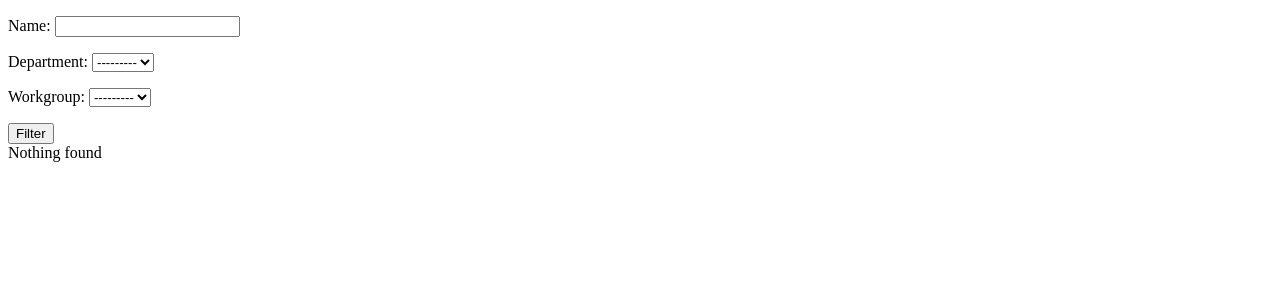
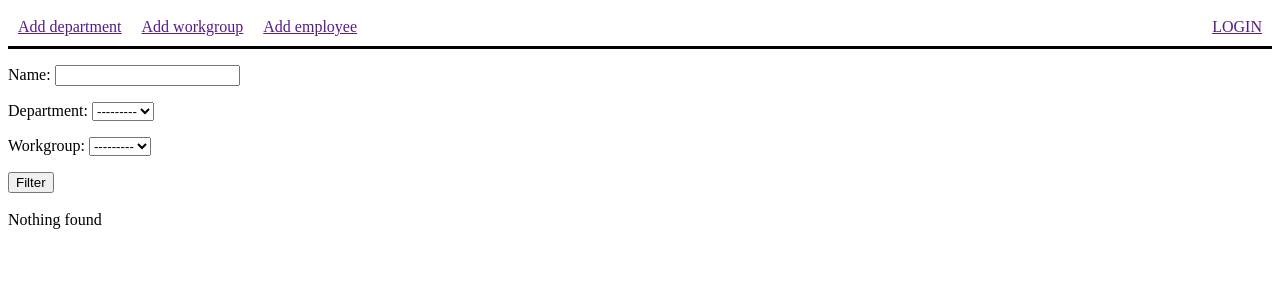
Before and after one commit to Borisoid/DjangoHR, a Django app: template apps/employee_structure/templates/employee_list.html in a window 1280 px wide. Shown: the top 300 px of the page. Run offline with Django 3.2, Linux system fonts and the light colour scheme; the template is opened without the code that fills it: values that come from a table or form of the project are taken from there, others are empty; parts of the project's set-up code (start-up, migrations or seed data) failed here and were passed over.

Commit message:
template tweaks

```diff
--- a/apps/employee_structure/templates/employee_list.html
+++ b/apps/employee_structure/templates/employee_list.html
@@ -1,4 +1,4 @@
-{% extends 'base.html' %}
+{% extends 'header.html' %}
 
 {% block title %} Employees {% endblock %}
 
@@ -8,6 +8,7 @@
         {{ filter_form.as_p }}
         <button type="submit">Filter</button>
     </form>
+    <br>
 
     {% if employees %}
 
--- /dev/null
+++ b/apps/employee_structure/templates/header.html
@@ -0,0 +1,9 @@
+{% extends 'base.html' %}
+
+{% block header %}
+
+    <a href="">Add department</a>
+    <a href="">Add workgroup</a>
+    <a href="">Add employee</a>
+
+{% endblock %}
--- a/base_templates/base.html
+++ b/base_templates/base.html
@@ -12,10 +12,29 @@
             border: 1px solid black;
             border-collapse: collapse;
         }
+        header {
+            display: flex;
+            border-bottom: 3px solid black;
+        }
+        a {
+            margin: 10px;
+        }
+        a.login {
+            margin-left: auto;
+        }
     </style>
     <title>{% block title %} HR {% endblock %}</title>
 </head>
 <body>
+
+    <header>
+        {% block header %}
+        {% endblock %}
+
+        <!-- LOGIN -->
+        <a href="" class="login">LOGIN</a>
+
+    </header>
 
     {% block content %}
     {% endblock %}
```
